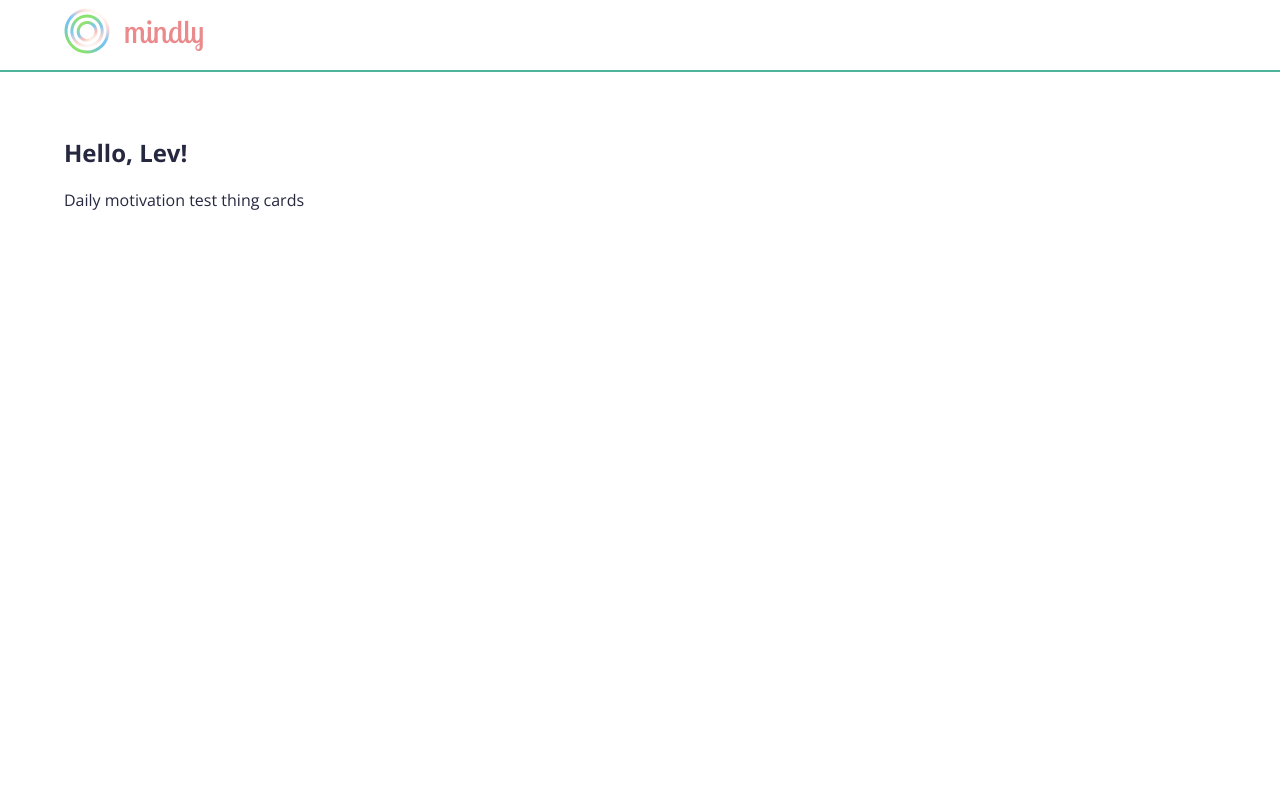
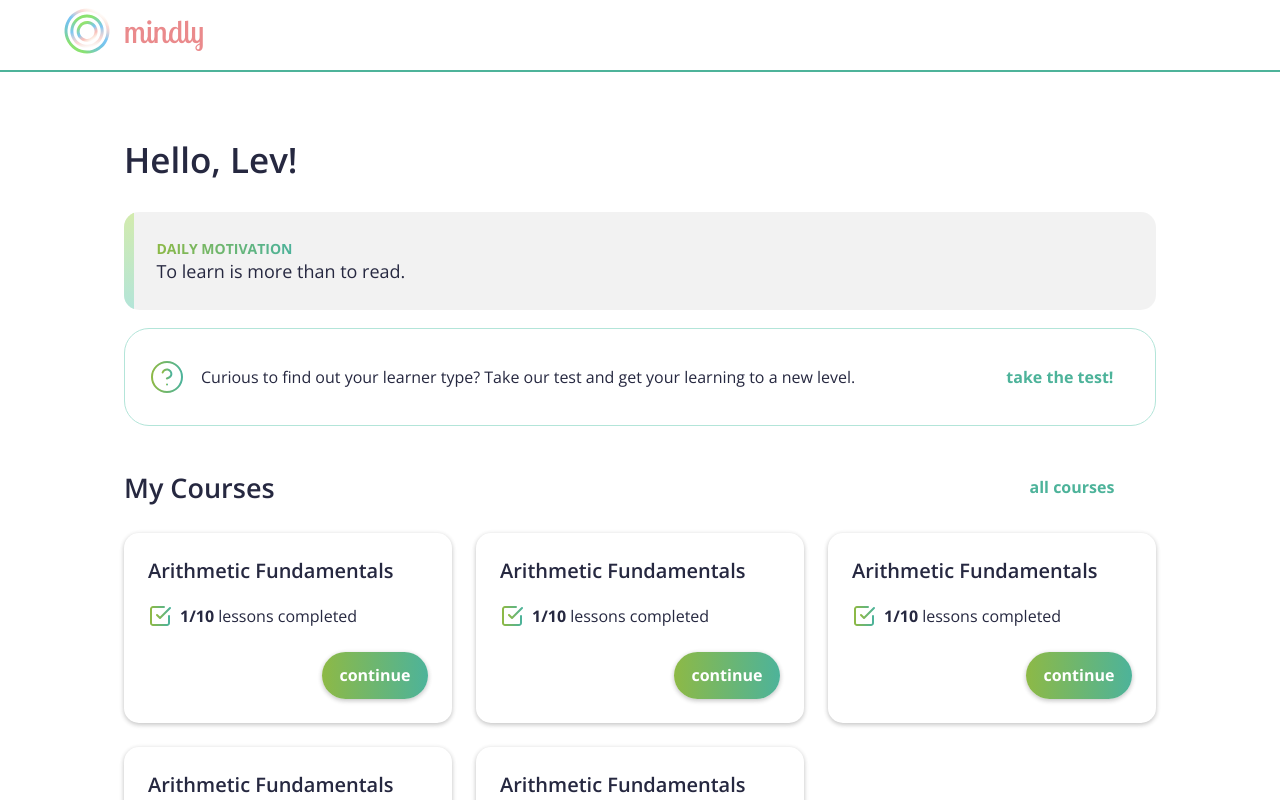
Before and after one commit to illright/mindy-backend, a Vue app in the folder frontend/: page /login in a window 1280 px wide. Both pictures are taken after a click on the button "Log in". Shown: the top 800 px of the page. Built offline with nearby package versions, Linux system fonts and the light colour scheme.

Commit message:
Fill in the dashboard

```diff
--- a/frontend/src/components/Button.vue
+++ b/frontend/src/components/Button.vue
@@ -44,11 +44,11 @@
 
 	.btn {
 		font-family: $font-face;
-		font-weight: 600;
+		font-weight: 700;
 		font-size: 1rem;
-		color: $main;
 		text-decoration: none;
 		outline: none;
+		color: #4DB39A;
 		background: none;
 		padding: .8em 1.1em;
 		border-radius: 1.5625em;
--- a/frontend/src/components/CourseCard.vue
+++ b/frontend/src/components/CourseCard.vue
@@ -45,7 +45,7 @@
 	});
 </script>
 
-<style lang="scss">
+<style lang="scss" scoped>
 	$shadow-1: 0 2px 5px transparentize(black, .86),
 						 0 1px 5px transparentize(black, .88);
 
--- a/frontend/src/views/Dashboard.vue
+++ b/frontend/src/views/Dashboard.vue
@@ -1,16 +1,68 @@
 <template>
-	<div>
+	<div class="dashboard">
 		<h2>Hello, {{ $store.state.user.name }}!</h2>
-		Daily motivation
-		test thing
-		cards
+		<q>
+			<label>Daily motivation</label>
+			To learn is more than to read.
+		</q>
+		<div class="card question">
+			<img class="icon" src="/img/help-circle-grad.svg" />
+			<span>Curious to find out your learner type? Take our test and get your learning to a new level.</span>
+			<Button>
+				take the test!
+			</Button>
+		</div>
+		<header>
+			<h3>My Courses</h3>
+			<Button>
+				all courses
+			</Button>
+		</header>
+		<div class="courses">
+			<CourseCard
+			  title="Arithmetic Fundamentals"
+				:lessonsCompleted=1
+				:lessonsTotal=10
+				courseUrl="#"
+			/>
+			<CourseCard
+			  title="Arithmetic Fundamentals"
+				:lessonsCompleted=1
+				:lessonsTotal=10
+				courseUrl="#"
+			/>
+			<CourseCard
+			  title="Arithmetic Fundamentals"
+				:lessonsCompleted=1
+				:lessonsTotal=10
+				courseUrl="#"
+			/>
+			<CourseCard
+			  title="Arithmetic Fundamentals"
+				:lessonsCompleted=1
+				:lessonsTotal=10
+				courseUrl="#"
+			/>
+			<CourseCard
+			  title="Arithmetic Fundamentals"
+				:lessonsCompleted=1
+				:lessonsTotal=10
+				courseUrl="#"
+			/>
+		</div>
+		<header>
+			<h3>My Interests</h3>
+		</header>
 	</div>
 </template>
 
 <script lang="ts">
 import Vue from 'vue';
+import Button from '@/components/Button.vue';
+import CourseCard from '@/components/CourseCard.vue';
 
 export default Vue.extend({
+	components: {Button, CourseCard},
 	data() {
 		return {
 			courses: [],
@@ -20,5 +72,89 @@ export default Vue.extend({
 </script>
 
 <style lang="scss" scoped>
+.dashboard {
+	padding-left: 60px;
+	padding-right: 60px;
+}
 
+h2 {
+	font-size: 35px;
+	font-weight: 600;
+}
+
+q {
+	position: relative;
+	background: rgba(0, 0, 0, 0.05);
+	padding: 1.5em 1.8em;
+	display: flex;
+	align-items: flex-start;
+	flex-direction: column;
+	border-radius: 15px;
+	font-size: 18px;
+	overflow: hidden;
+	margin-bottom: 1em;
+
+	label {
+		text-transform: uppercase;
+		font-weight: 700;
+		font-size: 14px;
+		background: -webkit-linear-gradient(0deg, #8DB946 0%, #4DB29A 100%);
+		-webkit-background-clip: text;
+  	-webkit-text-fill-color: transparent;
+		margin-bottom: 1px;
+	}
+
+	&::before {
+		height: 100%;
+		left: 0;
+		top: 0;
+		width: 10px;
+		content: "";
+		position: absolute;
+		background: linear-gradient(180deg, #D3EBAD 0%, #B3E5D9 100%);
+	}
+
+	&::after {
+		content: "";
+	}
+}
+
+.card.question {
+	border-radius: 25px;
+	border: 1px solid #B3E5D9;
+	padding: 1.5em;
+	display: flex;
+	align-items: center;
+	margin-bottom: 1em;
+
+	.icon {
+		margin-right: 1em;
+	}
+
+	span {
+		flex: 1;
+	}
+}
+
+header {
+	display: flex;
+	justify-content: space-between;
+	align-items: center;
+
+	h3 {
+		font-weight: 600;
+		font-size: 27px;
+	}
+
+	.btn {
+		margin-right: 1.5em;
+	}
+}
+
+.courses {
+	display: grid;
+	grid-template-columns: 1fr 1fr 1fr;
+	gap: 1.5em;
+	margin-bottom: 1em;
+}
 </style>
```
Also changed, not shown: frontend/public/img/help-circle-grad.svg (added).
